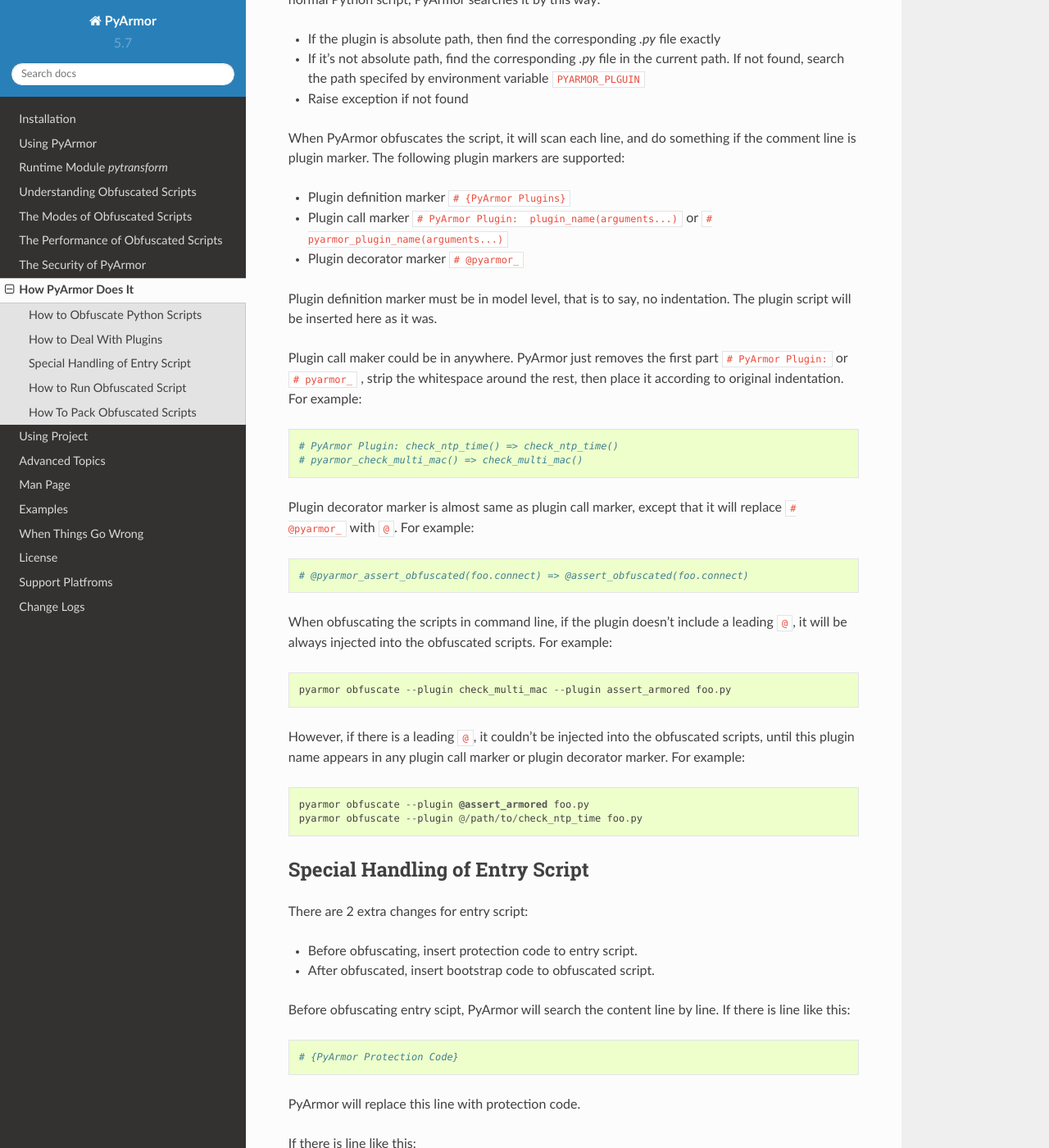
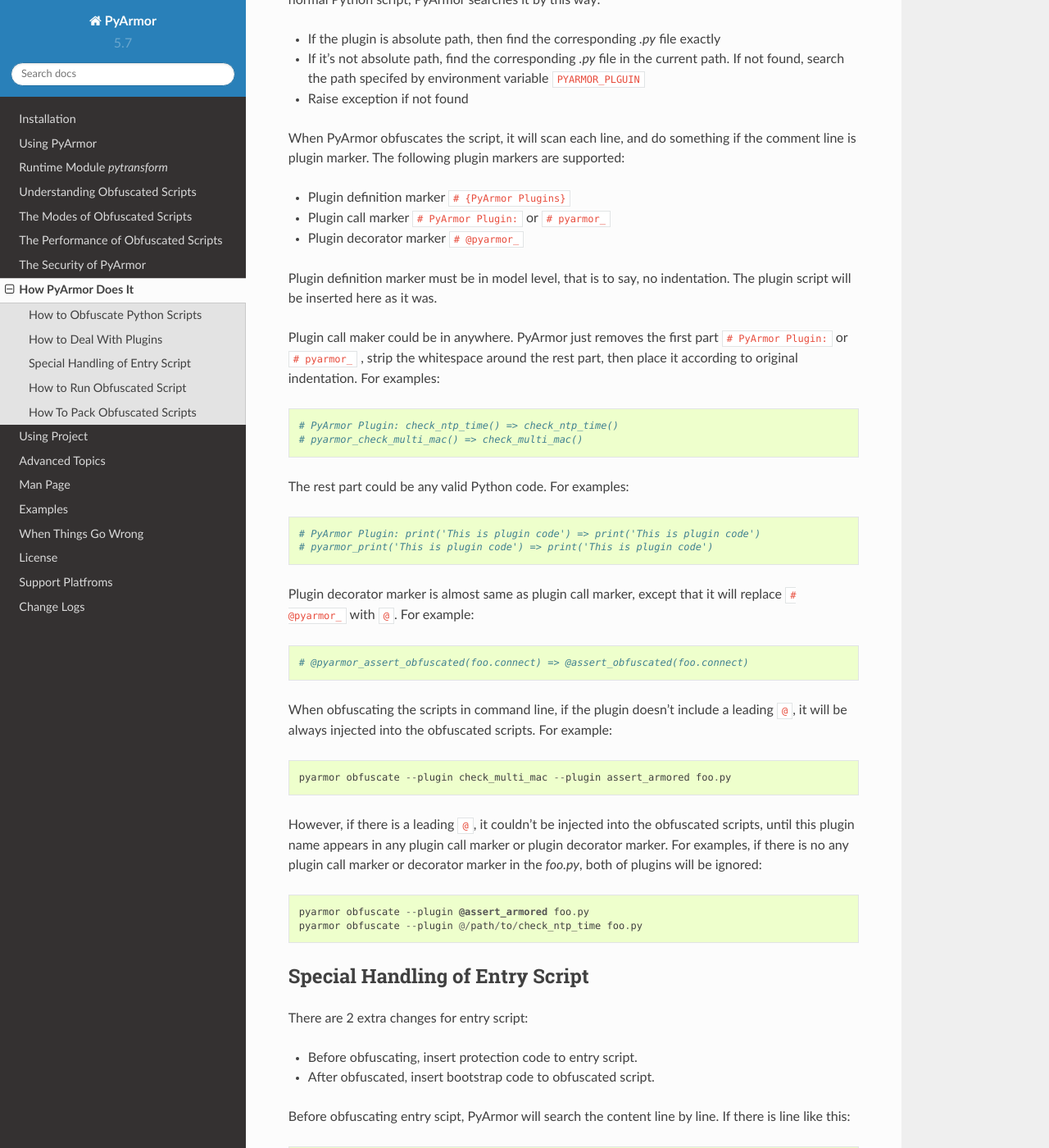
Before and after one commit to dashingsoft/pyarmor, a Sphinx documentation site: the page built from docs/how-to-do.rst, in a window 1280 px wide and 1400 px high, scrolled down 2029 px. Shown: the whole window at 82% size. Built offline with Sphinx 7.4.7 and the Read the Docs theme 2.0.0, drawn with Linux system fonts in a browser that asks for light colours.

Commit message:
Refine plugin doc

```diff
--- a/docs/how-to-do.rst
+++ b/docs/how-to-do.rst
@@ -108,18 +108,23 @@
 the comment line is plugin marker. The following plugin markers are supported:
 
 * Plugin definition marker ``# {PyArmor Plugins}``
-* Plugin call marker ``# PyArmor Plugin:  plugin_name(arguments...)`` or ``# pyarmor_plugin_name(arguments...)``
+* Plugin call marker ``# PyArmor Plugin:`` or ``# pyarmor_``
 * Plugin decorator marker ``# @pyarmor_``
 
 Plugin definition marker must be in model level, that is to say, no
 indentation. The plugin script will be inserted here as it was.
 
 Plugin call maker could be in anywhere. PyArmor just removes the first part ``#
-PyArmor Plugin:`` or ``# pyarmor_`` , strip the whitespace around the rest, then
-place it according to original indentation. For example::
+PyArmor Plugin:`` or ``# pyarmor_`` , strip the whitespace around the rest part,
+then place it according to original indentation. For examples::
 
     # PyArmor Plugin: check_ntp_time() => check_ntp_time()
     # pyarmor_check_multi_mac() => check_multi_mac()
+
+The rest part could be any valid Python code. For examples::
+
+    # PyArmor Plugin: print('This is plugin code') => print('This is plugin code')
+    # pyarmor_print('This is plugin code') => print('This is plugin code')
 
 Plugin decorator marker is almost same as plugin call marker, except that it
 will replace ``# @pyarmor_`` with ``@``. For example::
@@ -134,7 +139,8 @@
 
 However, if there is a leading ``@``, it couldn't be injected into the
 obfuscated scripts, until this plugin name appears in any plugin call marker or
-plugin decorator marker. For example::
+plugin decorator marker. For examples, if there is no any plugin call marker or
+decorator marker in the `foo.py`, both of plugins will be ignored::
 
     pyarmor obfuscate --plugin @assert_armored foo.py
     pyarmor obfuscate --plugin @/path/to/check_ntp_time foo.py
```
